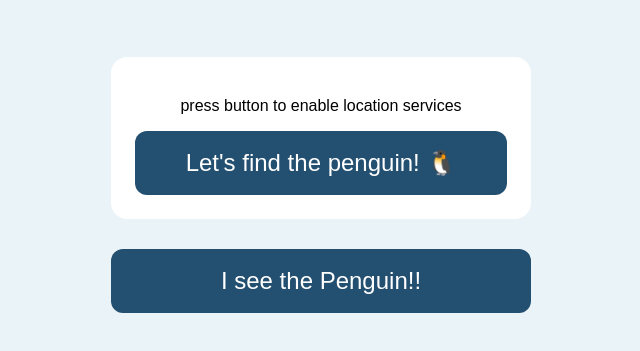
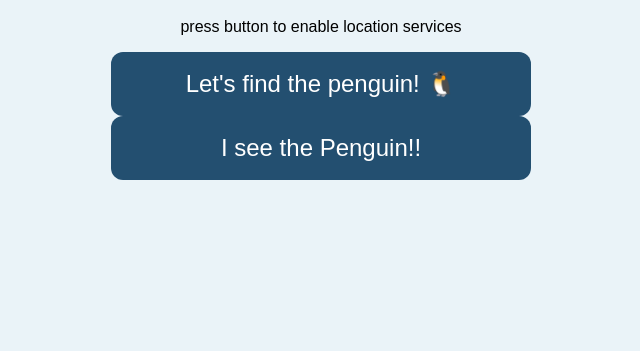
Before and after one commit to Miranda-Zeng/geolocation, a plain HTML site: page index.html in a window 1280 px wide. Shown: the part 151-502 px from the top of the page, without its empty margins (319-959 px from the left). Drawn offline with Linux system fonts and the light colour scheme.

Commit message:
interface adjustment

```diff
--- a/style.css
+++ b/style.css
@@ -28,11 +28,3 @@ button{
     color: white;
     font-size: 24px;
 }
-
-#location {
-    background-color: white;
-    border-radius: 16px;
-    padding: 24px;
-    margin-top: 60px;
-    margin-bottom: 30px;
-}
```
Also changed, not shown: 1 other file.
